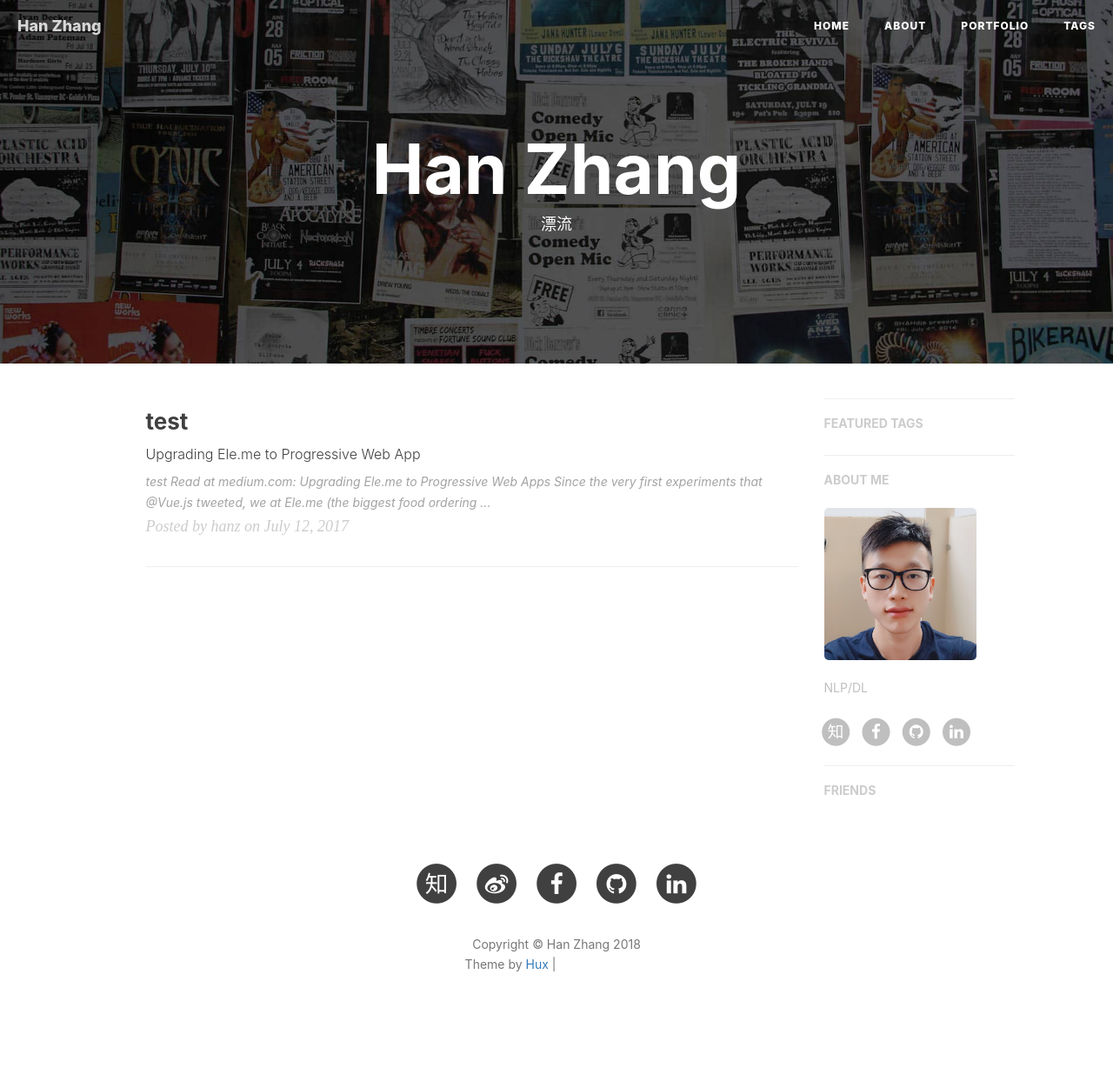
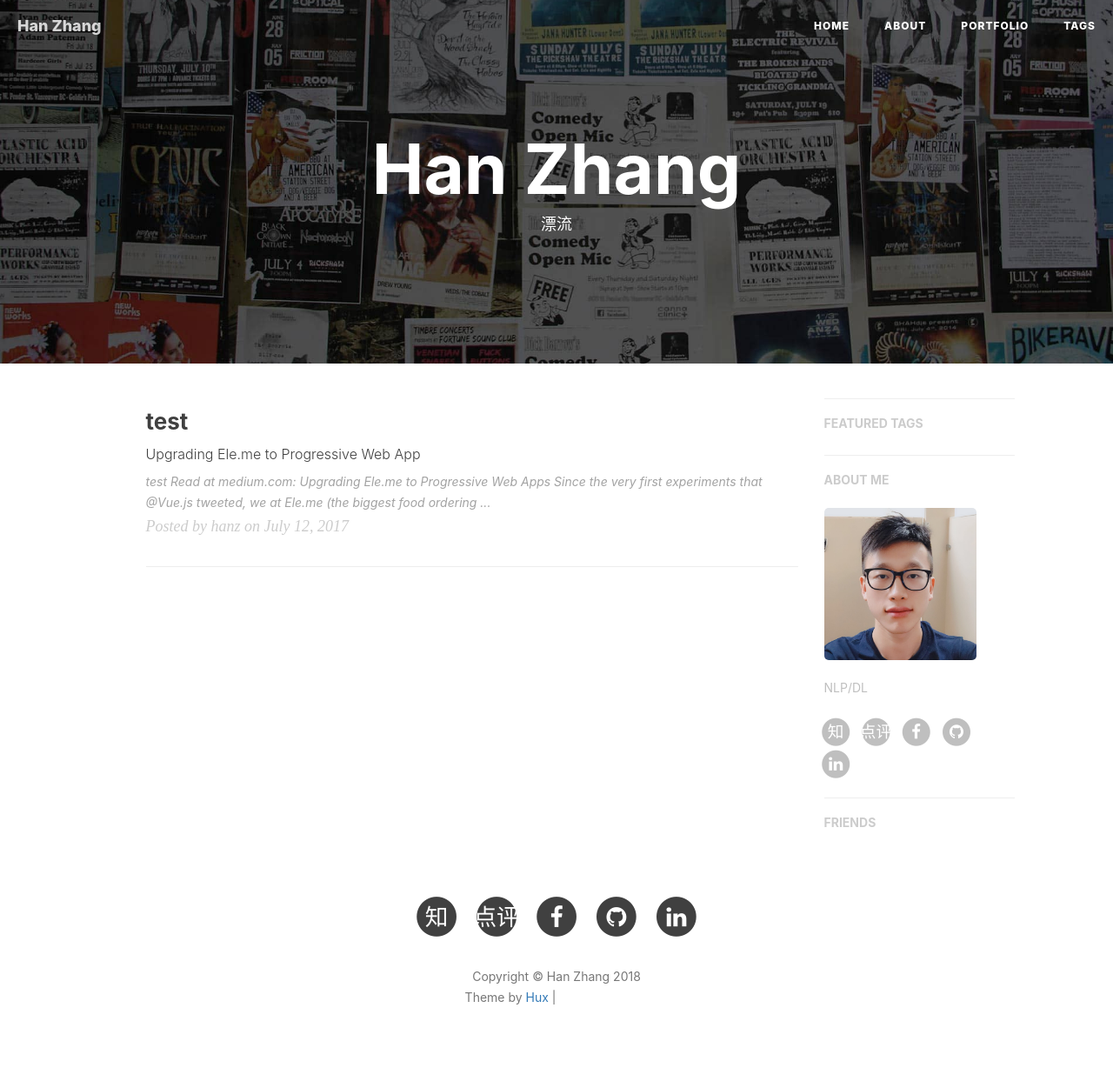
Before and after one commit to hanzmyco/hanzmyco.github.io, a Jekyll site: the page built from index.html, in a window 1280 px wide. Shown: the whole page at 87% size. Built offline with Jekyll 4.4.1, drawn with Linux system fonts in a browser that asks for light colours; nearby versions of some CDN libraries; the list of posts is cut into pages by our own code; comment, search, counter and statistics services are not loaded; before the commit the page ends 1213 px from its top, so only the background shows below that; grey boxes are pictures that could not be loaded.

Commit message:
add dianping

```diff
--- a/_includes/footer.html
+++ b/_includes/footer.html
@@ -51,7 +51,7 @@
                         <a target="_blank" href="https://www.dianping.com/member/{{ site.dianping_username }}">
                             <span class="fa-stack fa-lg">
                                 <i class="fa fa-circle fa-stack-2x"></i>
-                                <i class="fa fa-weibo fa-stack-1x fa-inverse"></i>
+                                <i class="fa fa-stack-1x fa-inverse">点评</i>
                             </span>
                         </a>
                     </li>
--- a/_layouts/page.html
+++ b/_layouts/page.html
@@ -150,6 +150,16 @@
                                 </a>
                             </li>
                             {% endif %}
+                            {% if site.dianping_username %}
+                            <li>
+                                <a target="_blank" href="https://www.dianping.com/member/{{ site.dianping_username }}">
+                                    <span class="fa-stack fa-lg">
+                                        <i class="fa fa-circle fa-stack-2x"></i>
+                                        <i class="fa fa-stack-1x fa-inverse">点评</i>
+                                    </span>
+                                </a>
+                            </li>
+                            {% endif %}
                             {% if site.facebook_username %}
                             <li>
                                 <a target="_blank" href="https://www.facebook.com/{{ site.facebook_username }}">
```
